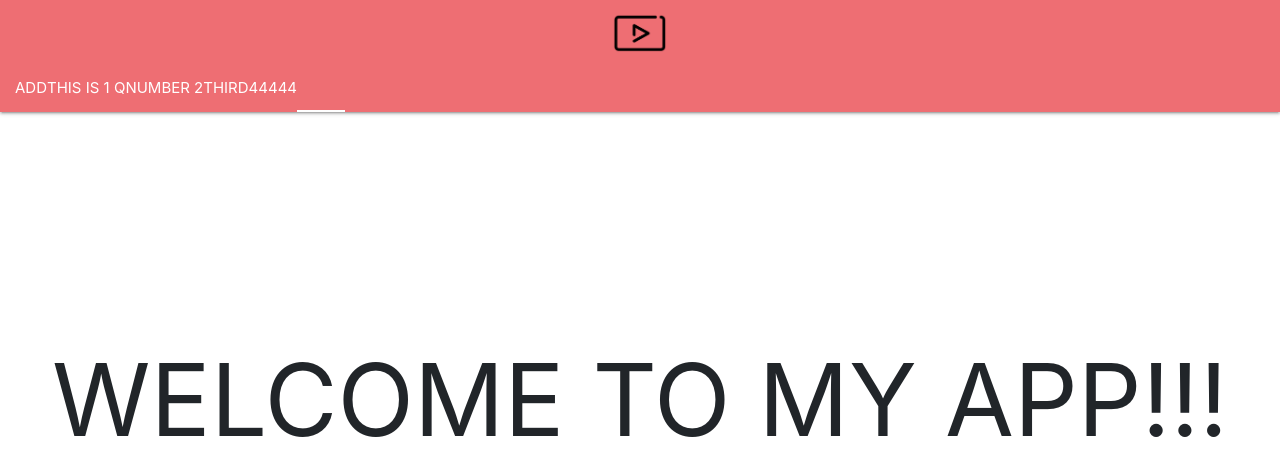
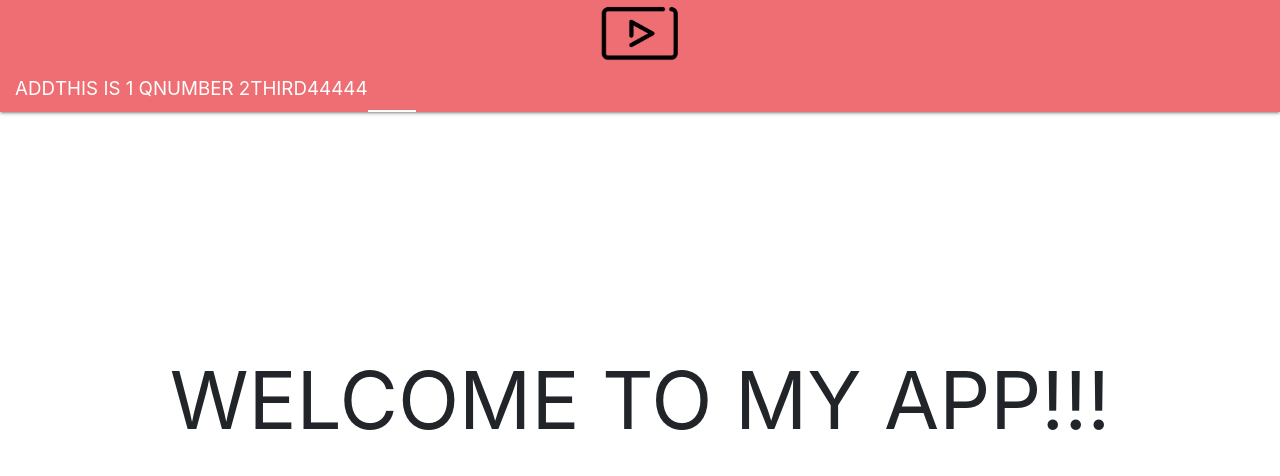
Before and after one commit to HeribertoUroza/Heri_Tube, a React (Create React App) app: page /#/ in a window 1280 px wide. Shown: the top 476 px of the page. Built offline with nearby package versions, Linux system fonts and the light colour scheme.

Commit message:
added media q for the image

```diff
--- a/src/components/NavBar/NavBar.js
+++ b/src/components/NavBar/NavBar.js
@@ -2,6 +2,7 @@ import React, { Component } from 'react';
 import { Link } from 'react-router-dom';
 import vid_player from '../../icons/video_player.png'
 import M from 'materialize-css'
+import './navbar.css';
 
 class NavBar extends Component {
 
@@ -18,16 +19,16 @@ class NavBar extends Component {
         return (
             <>
                 <nav className="nav-extended">
-                    <div className="nav-wrapper" style={{ textAlign: 'center',}}>
-                        <Link to="/" ><img src={vid_player} alt='vid_player' style={{maxHeight: '40px'}}/></Link>
+                    <div className="nav-wrapper _nav_bar">
+                        <Link to="/" ><img src={vid_player} alt='vid_player' /></Link>
                     </div>
                     <div className="nav-content">
                         <ul className="tabs tabs-transparent">
-                            <Link to="/add"><li className="tab"><span className="active">Add</span></li></Link>
+                            <Link to="/add"><li className="tab"><span className="active nav-font">Add</span></li></Link>
                             {
                                 searchQueries.map( (e, i) => {
                                     return (
-                                        <Link to="/add" key={i}><li className="tab"><span className="active">{e}</span></li></Link>
+                                        <Link to="/add" key={i}><li className="tab"><span className="active nav-font">{e}</span></li></Link>
                                     )
                                 })
                             }
--- a/src/components/NavBar/navbar.css
+++ b/src/components/NavBar/navbar.css
@@ -0,0 +1,29 @@
+._nav_bar {
+    text-align: center;
+}
+
+img {
+    max-height: 40px;
+}
+
+@media (min-width: 576px) {
+
+    img {
+        max-height: 60px;
+    }
+
+    .nav-font {
+        line-height: 50px;
+        font-size: 1.25rem;
+    }
+
+}
+
+
+/* @media (min-width: 768px) { ... }
+
+
+@media (min-width: 992px) { ... }
+
+
+@media (min-width: 1200px) { ... } */
--- a/src/containers/HomePage/homepage.css
+++ b/src/containers/HomePage/homepage.css
@@ -17,7 +17,7 @@
 @media (min-width: 576px) {
     .hello_message {
         text-align: center;
-        font-size: 100px;
+        font-size: 80px;
     }
 }
 
```
